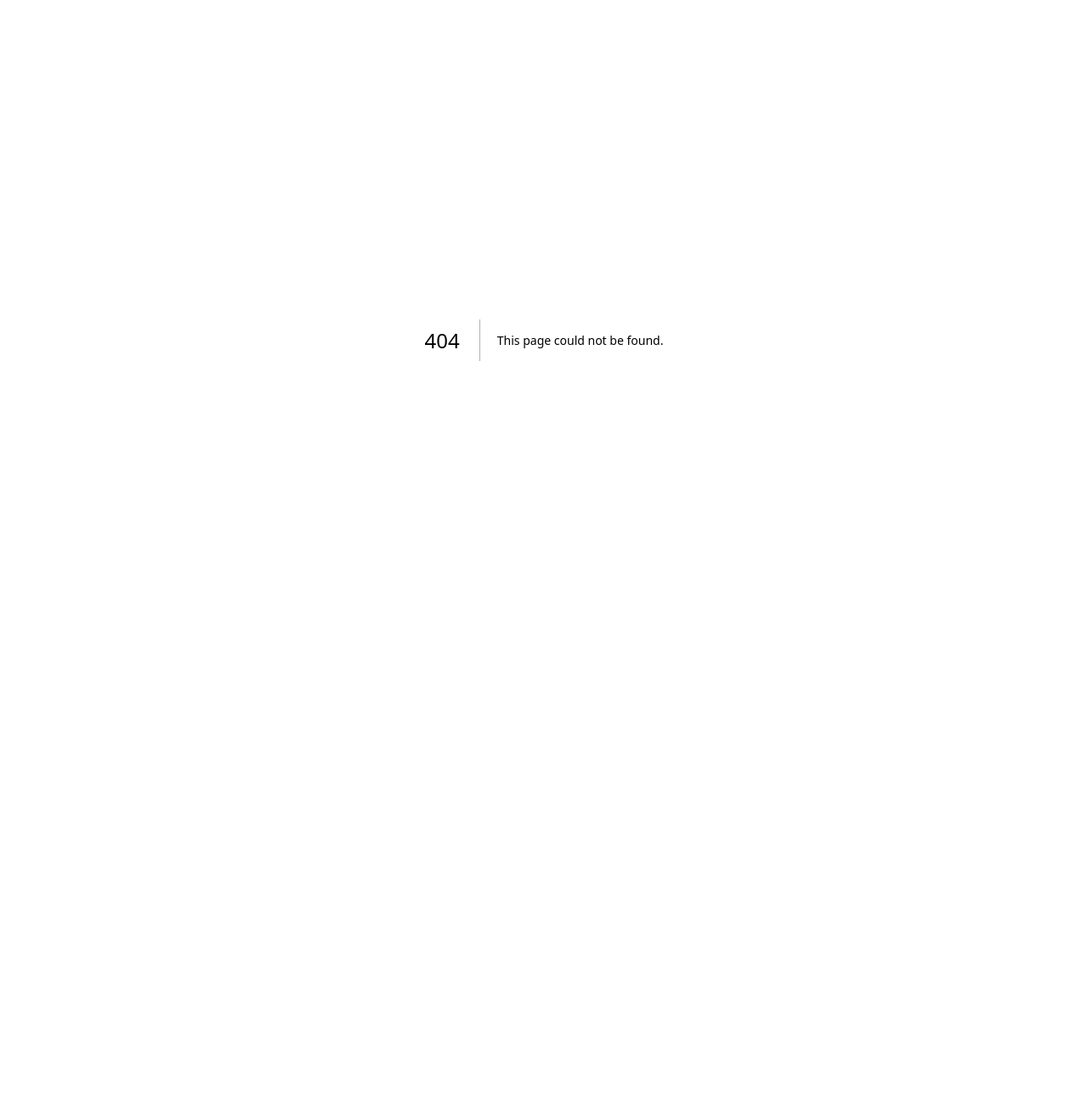
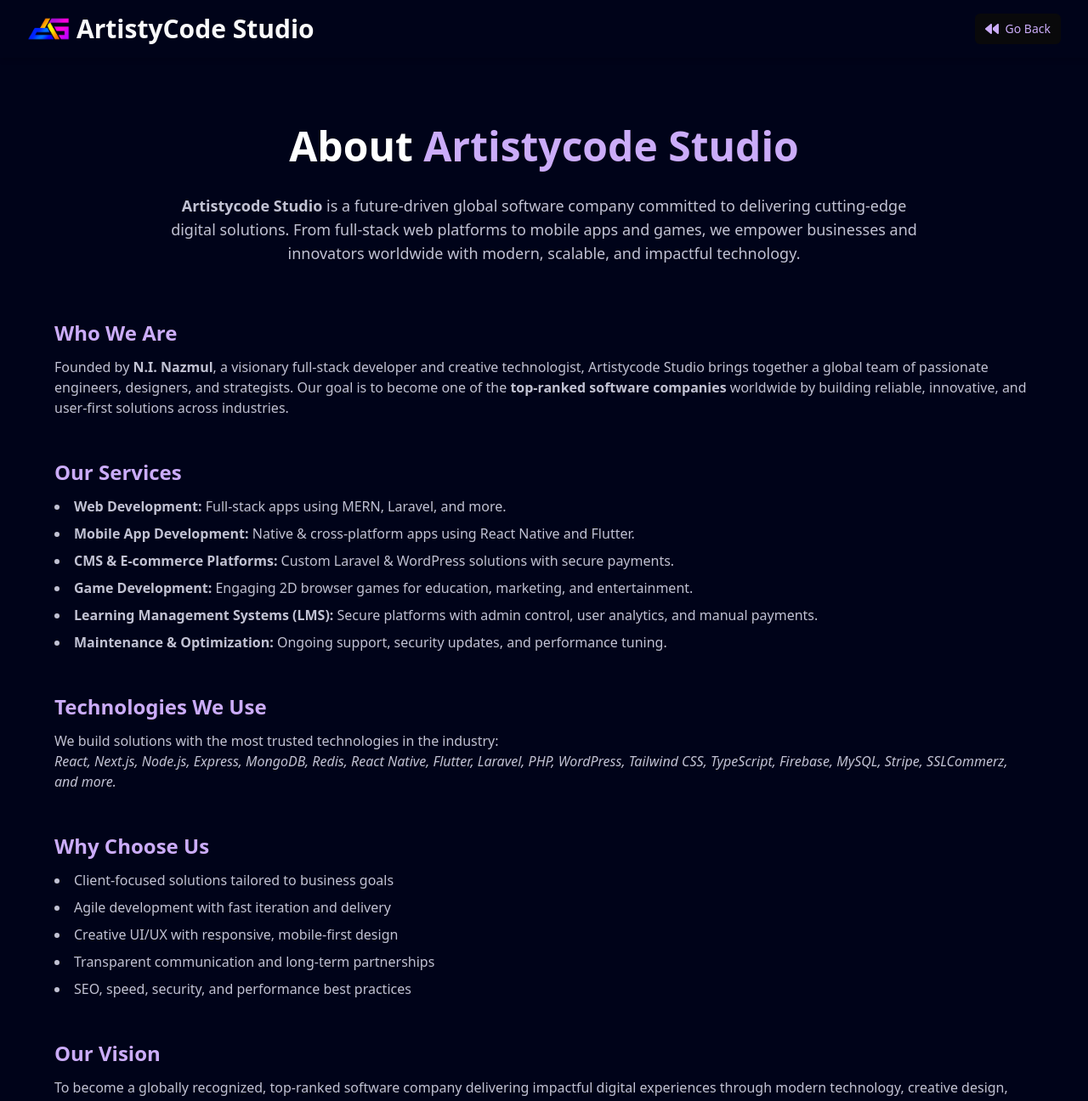
Before and after one commit to ninazmul/artistycode-studio, a Next.js app: page /about in a window 1280 px wide. Before the commit this address had no page. Shown: the top 1296 px of the page at 85% size. Before the commit the page ends 800 px from the top, so only its background shows below. Built offline with nearby package versions, Linux system fonts and the light colour scheme.

Commit message:
about us page done

```diff
--- /dev/null
+++ b/app/about/layout.tsx
@@ -0,0 +1,14 @@
+import ProjectHeader from "@/components/ProjectHeader";
+
+export default function RootLayout({
+  children,
+}: Readonly<{
+  children: React.ReactNode;
+}>) {
+  return (
+    <div className="bg-black-100">
+      <ProjectHeader />
+      <div>{children}</div>
+    </div>
+  );
+}
--- /dev/null
+++ b/app/about/page.tsx
@@ -0,0 +1,151 @@
+"use client";
+
+import MagicButton from "@/components/MagicButton";
+import Head from "next/head";
+import Link from "next/link";
+import { FaLocationArrow } from "react-icons/fa6";
+
+const Page = () => {
+  return (
+    <>
+      <Head>
+        <title>About Us | Artistycode Studio</title>
+        <meta
+          name="description"
+          content="Artistycode Studio is a global software company offering cutting-edge web, mobile, and game development services using MERN, Laravel, Flutter, React Native, WordPress and more."
+        />
+        <meta
+          name="keywords"
+          content="Artistycode Studio, software company, MERN stack, Laravel, React Native, Flutter, WordPress, web development, mobile app development, game development, global tech studio"
+        />
+        <meta name="author" content="Artistycode Studio" />
+        <meta property="og:title" content="About Us | Artistycode Studio" />
+        <meta
+          property="og:description"
+          content="We are a future-driven software company building powerful web, mobile, and gaming platforms with a global footprint. Learn more about Artistycode Studio."
+        />
+        <meta property="og:type" content="website" />
+        <meta property="og:url" content="https://artistycodestudio.com/about" />
+        <meta property="og:image" content="/logo.png" />
+      </Head>
+
+      <div className="py-20 bg-black-100 px-4 md:px-10 text-white">
+        <div className="max-w-6xl mx-auto text-center">
+          <h1 className="heading text-center mb-8">
+            About <span className="text-purple">Artistycode Studio</span>
+          </h1>
+
+          <p className="text-white-200 text-base md:text-lg leading-relaxed max-w-4xl mx-auto">
+            <strong>Artistycode Studio</strong> is a future-driven global
+            software company committed to delivering cutting-edge digital
+            solutions. From full-stack web platforms to mobile apps and games,
+            we empower businesses and innovators worldwide with modern,
+            scalable, and impactful technology.
+          </p>
+
+          <div className="mt-16 text-left space-y-12">
+            <section>
+              <h2 className="text-2xl font-semibold text-purple mb-3">
+                Who We Are
+              </h2>
+              <p className="text-white-200">
+                Founded by <strong>N.I. Nazmul</strong>, a visionary full-stack
+                developer and creative technologist, Artistycode Studio brings
+                together a global team of passionate engineers, designers, and
+                strategists. Our goal is to become one of the
+                <strong> top-ranked software companies</strong> worldwide by
+                building reliable, innovative, and user-first solutions across
+                industries.
+              </p>
+            </section>
+
+            <section>
+              <h2 className="text-2xl font-semibold text-purple mb-3">
+                Our Services
+              </h2>
+              <ul className="list-disc list-inside text-white-200 space-y-2">
+                <li>
+                  <strong>Web Development:</strong> Full-stack apps using MERN,
+                  Laravel, and more.
+                </li>
+                <li>
+                  <strong>Mobile App Development:</strong> Native &
+                  cross-platform apps using React Native and Flutter.
+                </li>
+                <li>
+                  <strong>CMS & E-commerce Platforms:</strong> Custom Laravel &
+                  WordPress solutions with secure payments.
+                </li>
+                <li>
+                  <strong>Game Development:</strong> Engaging 2D browser games
+                  for education, marketing, and entertainment.
+                </li>
+                <li>
+                  <strong>Learning Management Systems (LMS):</strong> Secure
+                  platforms with admin control, user analytics, and manual
+                  payments.
+                </li>
+                <li>
+                  <strong>Maintenance & Optimization:</strong> Ongoing support,
+                  security updates, and performance tuning.
+                </li>
+              </ul>
+            </section>
+
+            <section>
+              <h2 className="text-2xl font-semibold text-purple mb-3">
+                Technologies We Use
+              </h2>
+              <p className="text-white-200">
+                We build solutions with the most trusted technologies in the
+                industry:
+                <br />
+                <span className="italic">
+                  React, Next.js, Node.js, Express, MongoDB, Redis, React
+                  Native, Flutter, Laravel, PHP, WordPress, Tailwind CSS,
+                  TypeScript, Firebase, MySQL, Stripe, SSLCommerz, and more.
+                </span>
+              </p>
+            </section>
+
+            <section>
+              <h2 className="text-2xl font-semibold text-purple mb-3">
+                Why Choose Us
+              </h2>
+              <ul className="list-disc list-inside text-white-200 space-y-2">
+                <li>Client-focused solutions tailored to business goals</li>
+                <li>Agile development with fast iteration and delivery</li>
+                <li>Creative UI/UX with responsive, mobile-first design</li>
+                <li>Transparent communication and long-term partnerships</li>
+                <li>SEO, speed, security, and performance best practices</li>
+              </ul>
+            </section>
+
+            <section>
+              <h2 className="text-2xl font-semibold text-purple mb-3">
+                Our Vision
+              </h2>
+              <p className="text-white-200">
+                To become a globally recognized, top-ranked software company
+                delivering impactful digital experiences through modern
+                technology, creative design, and innovation.
+              </p>
+            </section>
+          </div>
+
+          <div className="text-center mt-20">
+            <Link href="/contact">
+              <MagicButton
+                title="Let’s Work Together"
+                icon={<FaLocationArrow />}
+                position="right"
+              />
+            </Link>
+          </div>
+        </div>
+      </div>
+    </>
+  );
+};
+
+export default Page;
```
